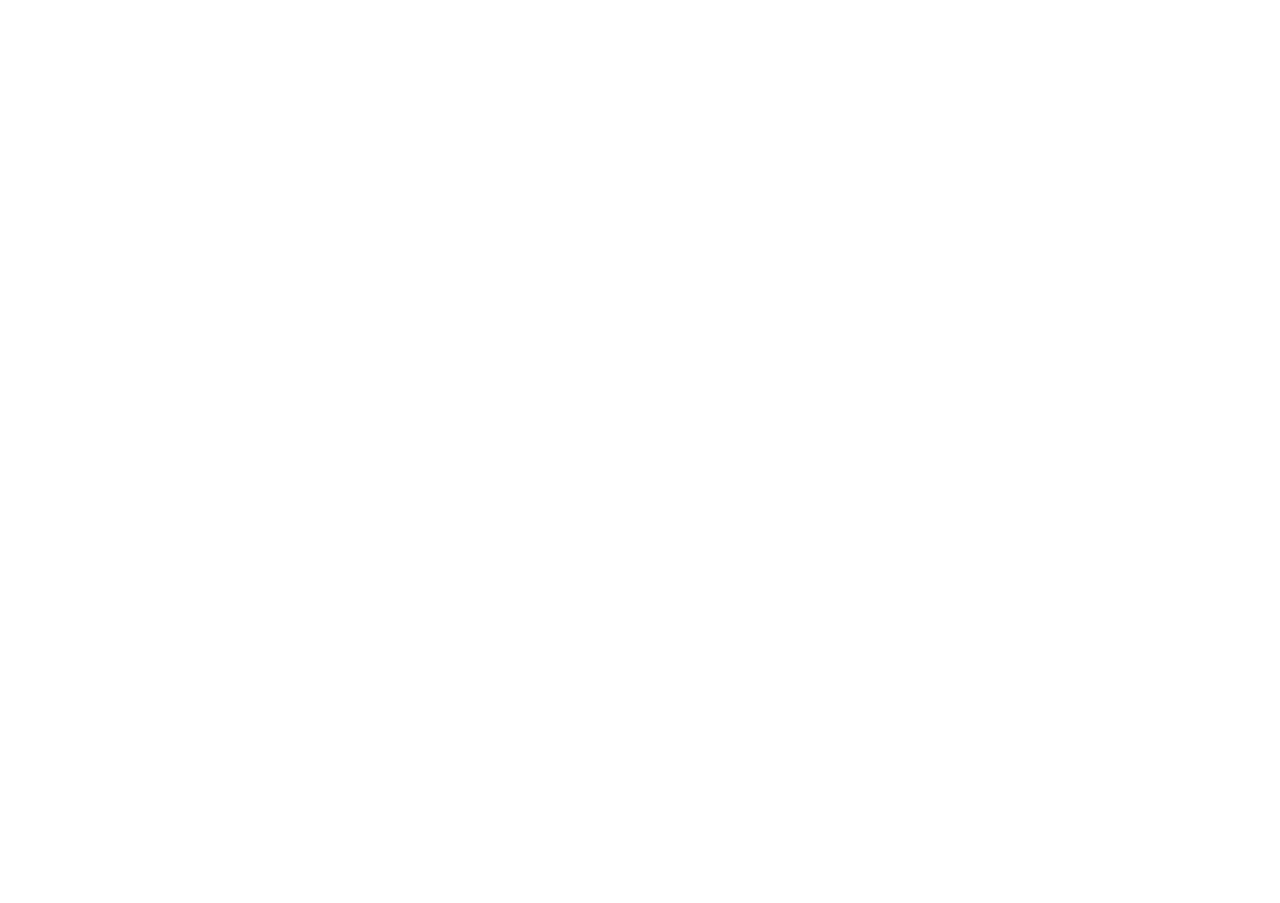
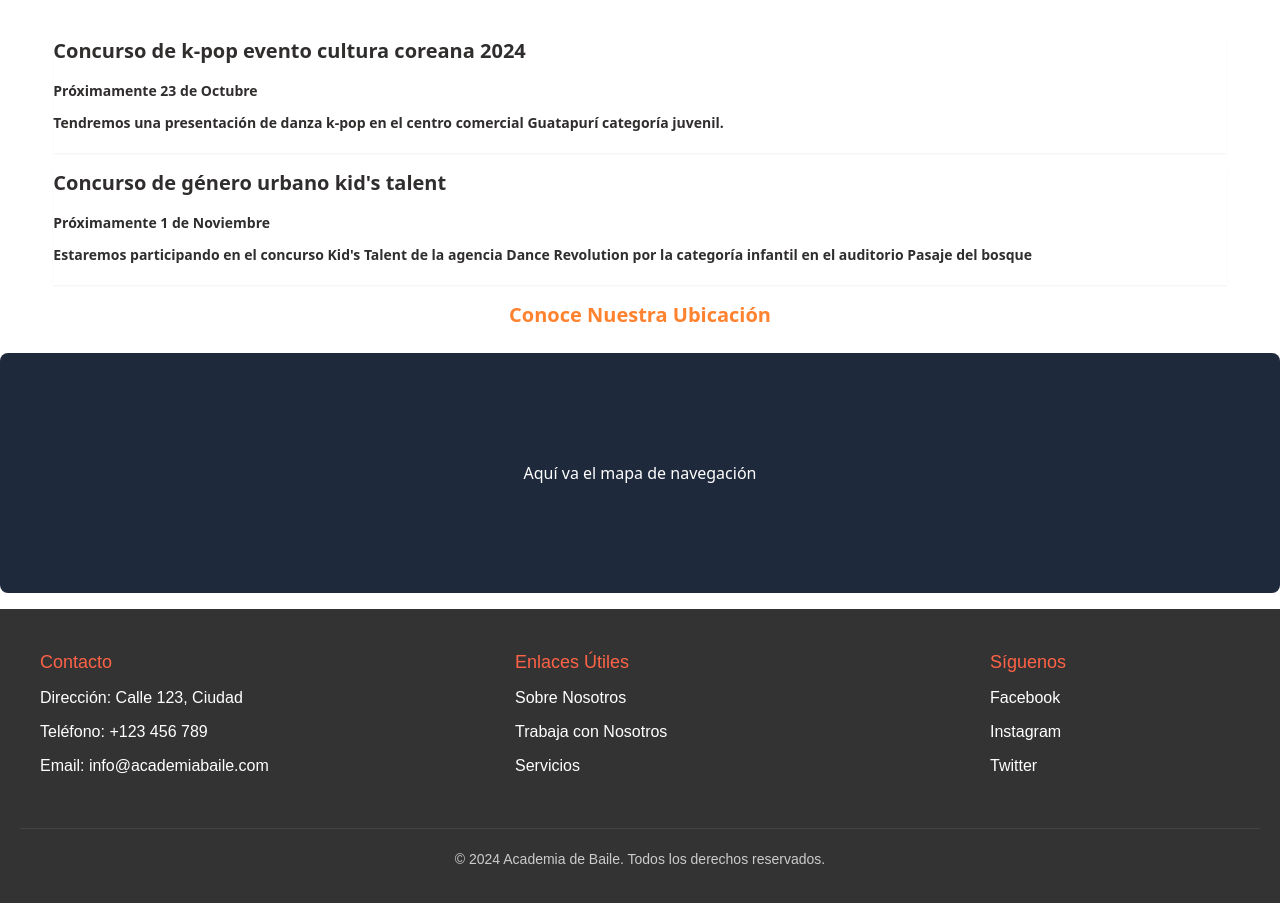
Before and after one commit to KortexCode/AcademiaSystemAdm, a React (Vite) app: page /#/ in a window 1280 px wide. Shown: the part 1855-2758 px from the top of the page. Before the commit the page ends 1700 px from the top, so only its background shows below. Built offline with nearby package versions, Linux system fonts and the light colour scheme; a web font is replaced by a local one.

Commit message:
Se agrega section de próximas presentaciones, ubicación. Se comienza maquetación del footer y se agrega navegación al botón de ver programas

```diff
--- a/package.json
+++ b/package.json
@@ -12,7 +12,8 @@
   "dependencies": {
     "react": "^18.3.1",
     "react-dom": "^18.3.1",
-    "react-router-dom": "^6.26.2"
+    "react-router-dom": "^6.26.2",
+    "react-scroll": "^1.9.0"
   },
   "devDependencies": {
     "@eslint/js": "^9.9.0",
--- /dev/null
+++ b/src/components/footer.jsx
@@ -0,0 +1,42 @@
+
+function Footer() {
+
+    return (
+        <footer className="footer">
+            <div class="footer-container">
+                <div class="footer-info">
+                    <h3>Contacto</h3>
+                    <ul>
+                      <li>Dirección: Calle 123, Ciudad</li>
+                      <li>Teléfono: +123 456 789</li>
+                      <li>Email: info@academiabaile.com</li>
+                    </ul>
+                </div>
+
+                <div class="footer-links">
+                  <h3>Enlaces Útiles</h3>
+                  <ul>
+                    <li><a href="#about-us">Sobre Nosotros</a></li>
+                    <li><a href="#work-with-us">Trabaja con Nosotros</a></li>
+                    <li><a href="#services">Servicios</a></li>
+                  </ul>
+                </div>
+
+                <div class="footer-social">
+                  <h3>Síguenos</h3>
+                  <ul>
+                    <li><a href="#">Facebook</a></li>
+                    <li><a href="#">Instagram</a></li>
+                    <li><a href="#">Twitter</a></li>
+                  </ul>
+                </div>
+                </div>
+
+            <div class="footer-bottom">
+              <p>&copy; 2024 Academia de Baile. Todos los derechos reservados.</p>
+            </div>
+        </footer>
+    )
+}
+
+export {Footer};
--- /dev/null
+++ b/src/components/nextEventCard.jsx
@@ -0,0 +1,13 @@
+
+function NextEventCard() {
+
+    return (
+        <div className='w-full mb-4 pb-2 shadow-sm'>
+            <h2 className=" mb-4 text-xl font-bold">Concurso de k-pop evento cultura coreana 2014</h2>
+            <p className="mb-3 font-bold">Próximamente 23 de Octubre</p>
+            <p className="mb-3 font-semibold">Tendremos una presentación de danza k-pop en el centro comercial Guatapurí categoría juvenil.</p>
+        </div>
+    )
+}
+
+export {NextEventCard}
--- a/src/pages/homePage.jsx
+++ b/src/pages/homePage.jsx
@@ -1,8 +1,9 @@
-/* import {Main} from '../components/main'; */
+import { Link as CrossLink, Element } from 'react-scroll';
 import { Header } from '../components/header';
 import { CourseCard } from '../components/courseCard';
+import { Footer } from '../components/footer';
+import { cardInfo } from '../utils/cardsInfo';
 import frontPageImg from '../assets/piloneras_1.png';
-import { cardInfo } from '../utils/cardsInfo';
 /* import {Footer} from '../components/footer'; */
 
 
@@ -18,7 +19,9 @@
           <div className='relative w-full h-full flex flex-col justify-evenly items-center text-center'>
             <h1 className='w-4/5 text-2xl font-bold text-textTitle z-10'>ACADEMIA DE BAILE CARINA CELEDÓN</h1>
             <p className='font-bold text-white z-10'>Somos una academia de baile con 4 años de experiencia en danzas</p>
-            <button className='p-2 rounded-lg text-base font-bold bg-secondary-color z-10'>VER PROGRAMAS</button>
+            <CrossLink to="programas" className="z-10">
+              <button className='p-2 rounded-lg text-base font-bold bg-secondary-color z-10'>VER PROGRAMAS</button>
+            </CrossLink>
             <img src={frontPageImg} alt="Piloneras" className='absolute w-full h-full top-0 object-cover'/>
             <div className='absolute w-full h-full bg-front-background opacity-75 top-0'></div>
           </div>
@@ -26,15 +29,37 @@
         <section className='w-11/12 pt-3 my-0 mx-auto text-sm text-textBody text-justify'>
             <p className='font-semibold'>La Academia De Baile Carina Celedón enseña el arte de bailar los diferentes tipos de danzas  o bailes más conocidos y representativos. </p>
             <p className='mt-1 font-semibold'>El primer objetivo es enseñar a bailar los 4 ritmos de la música Vallenata como baile de salón y de fiesta de forma personalizado o semipersonalizado. </p>
-            <div className='flex items-center justify-center w-full h-40 mt-6 mb-4 rounded-lg bg-slate-800'>
+            <div className='flex items-center justify-center w-full h-60 mt-6 mb-4 rounded-lg bg-slate-800'>
               <p className='text-white'>Video de presentación</p>
             </div>
         </section>
-        <section className='flex flex-col items-center w-11/12 pt-8 my-0 mx-auto text-sm text-textBody'>
-          <h1 className='mb-6 text-4xl font-bold text-primary-color text-center'>PROGRAMAS</h1>
+        <Element name="programas" className='flex flex-col items-center w-11/12 pt-8 my-0 mx-auto text-sm text-textBody'>
+          <h1 className='mb-8 text-4xl font-bold text-primary-color text-center'>PROGRAMAS</h1>
           {cardInfo.map((item, index) => (<CourseCard key={index} title={item.title} img={item.img} descrip={item.description} to={item.to} />))}
+        </Element>
+        <section className='w-11/12 pt-8 my-0 mx-auto text-sm text-textBody'>
+          <h1 className='mb-8 text-4xl font-bold text-primary-color text-center'>PRÓXIMAS PRESENTACIONES</h1>
+
+          <div className='w-full mb-4 pb-2 shadow-sm'>
+            <h2 className=" mb-4 text-xl font-bold">Concurso de k-pop evento cultura coreana 2024</h2>
+            <p className="mb-3 font-bold">Próximamente 23 de Octubre</p>
+            <p className="mb-3 font-semibold">Tendremos una presentación de danza k-pop en el centro comercial Guatapurí categoría juvenil.</p>
+          </div>
+
+          <div className='w-full mb-4 pb-2 shadow-sm'>
+            <h2 className=" mb-4 text-xl font-bold">Concurso de género urbano kid's talent </h2>
+            <p className="mb-3 font-bold">Próximamente 1 de Noviembre</p>
+            <p className="mb-3 font-semibold">Estaremos participando en el concurso Kid's Talent de la agencia Dance Revolution por la categoría infantil en el auditorio Pasaje del bosque</p>
+          </div>
+        </section>
+        <section className='w-full'>
+          <h2 className='text-xl font-bold text-primary-color text-center'>Conoce Nuestra Ubicación</h2>
+          <div className='flex items-center justify-center w-full h-60 mt-6 mb-4 rounded-lg bg-slate-800'>
+                <p className='text-white'>Aquí va el mapa de navegación</p>
+          </div>
         </section>
       </main>
+      <Footer/>
     </>
 
   )
--- a/src/styles/main.css
+++ b/src/styles/main.css
@@ -11,3 +11,91 @@
 .section-post-front-page {
     margin: 0 auto;
 }
+
+/* Estilos básicos para el footer */
+.footer {
+    background-color: #333;
+    color: #fff;
+    padding: 40px 20px;
+    font-family: 'Arial', sans-serif;
+  }
+
+  .footer-container {
+    display: flex;
+    flex-wrap: wrap;
+    justify-content: space-between;
+    max-width: 1200px;
+    margin: 0 auto;
+  }
+
+  .footer-logo h2 {
+    font-size: 24px;
+    color: #ff6347;
+    margin-bottom: 10px;
+  }
+
+  .footer-info,
+  .footer-links,
+  .footer-social {
+    flex-basis: 250px;
+    margin-bottom: 20px;
+  }
+
+  .footer h3 {
+    font-size: 18px;
+    margin-bottom: 10px;
+    color: #ff6347;
+  }
+
+  .footer ul {
+    list-style: none;
+    padding: 0;
+  }
+
+  .footer ul li {
+    margin-bottom: 10px;
+    font-size: 16px;
+  }
+
+  .footer ul li a {
+    text-decoration: none;
+    color: #fff;
+    transition: color 0.3s ease;
+  }
+
+  .footer ul li a:hover {
+    color: #ff6347;
+  }
+
+  /* Redes sociales */
+  .footer-social ul li a {
+    display: inline-block;
+    margin-right: 10px;
+  }
+
+  .footer-bottom {
+    text-align: center;
+    border-top: 1px solid #444;
+    padding-top: 20px;
+    font-size: 14px;
+    margin-top: 20px;
+    color: #ccc;
+  }
+
+  .footer-bottom p {
+    margin: 0;
+  }
+
+  /* Estilos responsivos */
+  @media (max-width: 768px) {
+    .footer-container {
+      flex-direction: column;
+      align-items: center;
+    }
+
+    .footer-info,
+    .footer-links,
+    .footer-social {
+      text-align: center;
+    }
+  }
```
Also changed, not shown: 1 other file (tests, documents, lock files or other folders).
